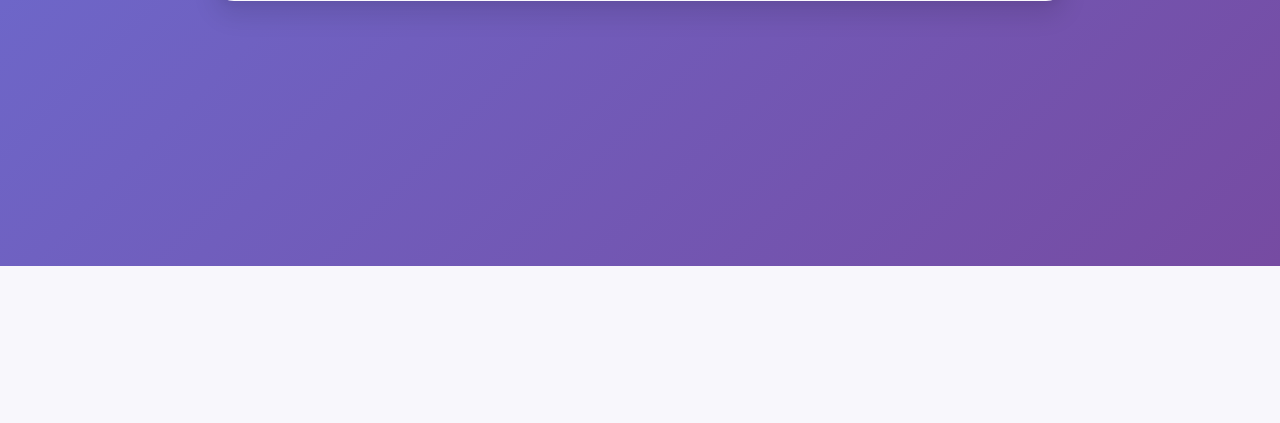
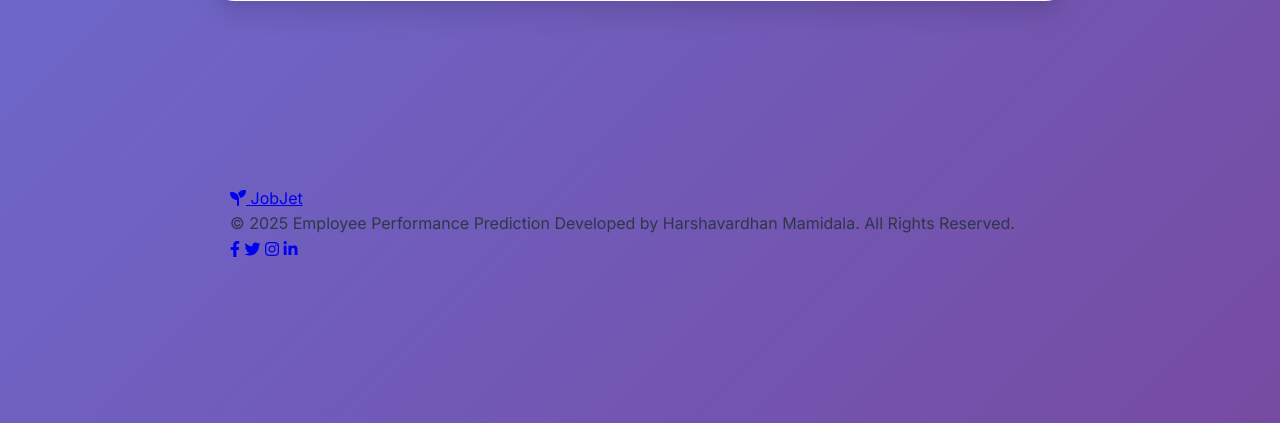
Before and after one commit to MamidalaHarshavardhan/JobJet-Employee-Performance-Prediction, a Flask app: page / in a window 1280 px wide. Shown: the part 1368-1791 px from the top of the page. Before the commit the page ends 1634 px from the top, so only its background shows below. Run offline with Flask 3, Linux system fonts and the light colour scheme; parts of the project's set-up code (start-up, migrations or seed data) failed here and were passed over.

Commit message:
Update index.html

```diff
--- a/templates/index.html
+++ b/templates/index.html
@@ -3,7 +3,7 @@
 <head>
     <meta charset="UTF-8">
     <meta name="viewport" content="width=device-width, initial-scale=1.0">
-    <title>Employee Performance Prediction | AI-Powered Analytics</title>
+    <title>JOBJET-Employee Performance Prediction | AI-Powered Analytics</title>
     <link href="https://fonts.googleapis.com/css2?family=Inter:wght@300;400;500;600;700&display=swap" rel="stylesheet">
     <link href="https://cdnjs.cloudflare.com/ajax/libs/font-awesome/6.4.0/css/all.min.css" rel="stylesheet">
     <style>
@@ -757,5 +757,28 @@
             </div>
         </div>
     </div>
+    <footer class="footer py-4">
+        <div class="container">
+            <div class="row align-items-center">
+                <div class="col-md-4 text-center text-md-start">
+                    <a href="#" class="footer-brand d-inline-flex align-items-center">
+                        <i class="fas fa-seedling me-2"></i>
+                        <span>JobJet</span>
+                    </a>
+                </div>
+                <div class="col-md-4 text-center py-3 py-md-0">
+                    <p class="mb-0">&copy; 2025 Employee Performance Prediction Developed by Harshavardhan Mamidala. All Rights Reserved.</p>
+                </div>
+                <div class="col-md-4 text-center text-md-end">
+                    <div class="social-links">
+                        <a href="#" class="social-link"><i class="fab fa-facebook-f"></i></a>
+                        <a href="#" class="social-link"><i class="fab fa-twitter"></i></a>
+                        <a href="#" class="social-link"><i class="fab fa-instagram"></i></a>
+                        <a href="#" class="social-link"><i class="fab fa-linkedin-in"></i></a>
+                    </div>
+                </div>
+            </div>
+        </div>
+    </footer>
 </body>
 </html>
```
